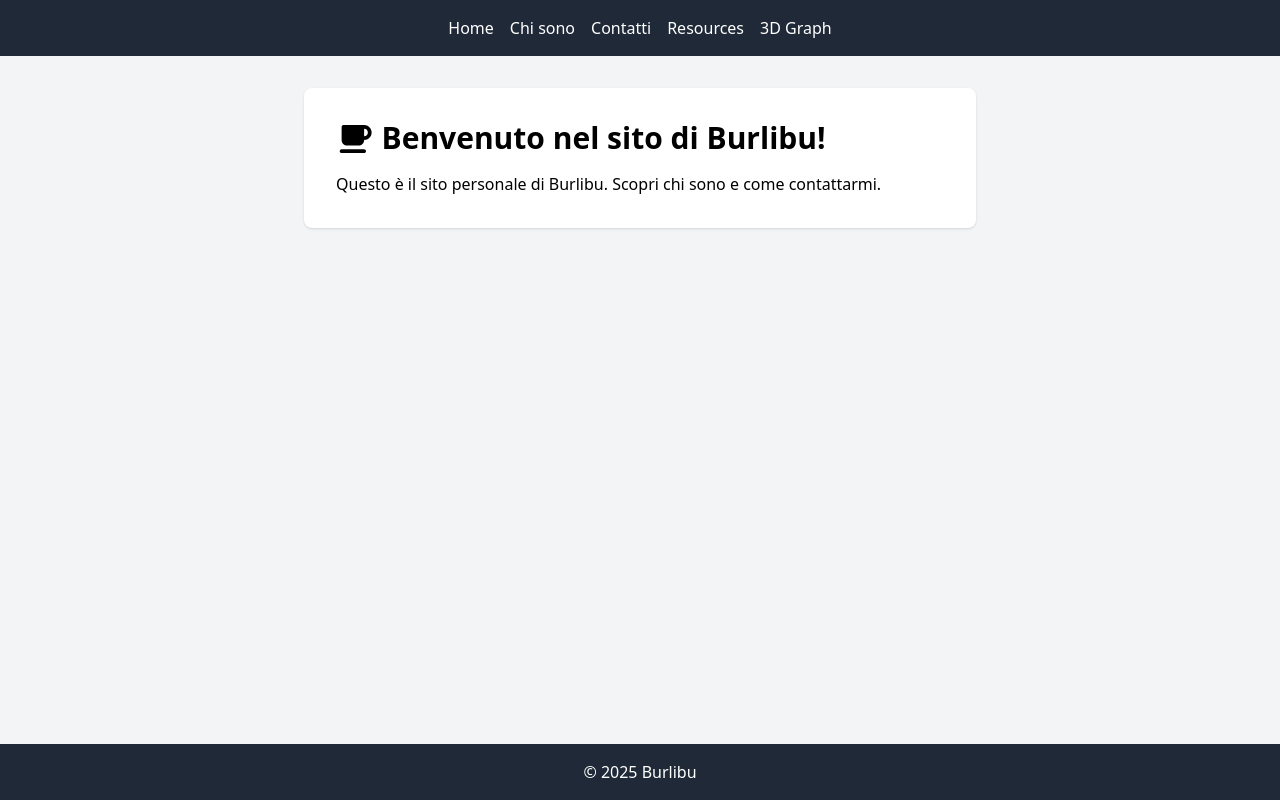
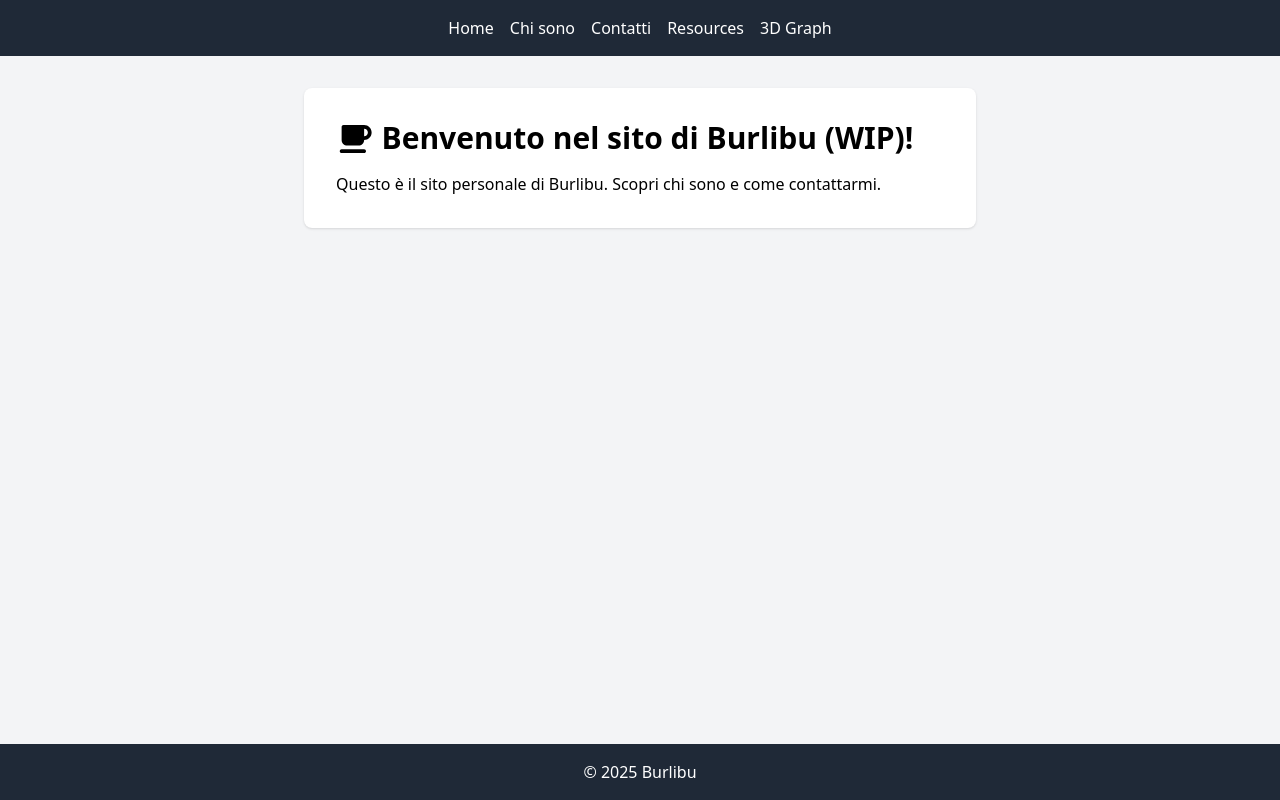
Before and after one commit to burlibu/burlibu.github.io, a React (Create React App) app: page / in a window 1280 px wide. Built offline with nearby package versions, Linux system fonts and the light colour scheme.

Commit message:
Cercando di far rifunzionare tutto

```diff
--- a/src/App.js
+++ b/src/App.js
@@ -9,7 +9,7 @@ function Home() {
     <main className="max-w-2xl mx-auto bg-white p-8 rounded-lg shadow mt-8">
       <h1 className="text-3xl font-bold mb-4 flex items-center gap-2">
         <FontAwesomeIcon icon={faCoffee} className="text-brown-600" />
-        Benvenuto nel sito di Burlibu!
+        Benvenuto nel sito di Burlibu (WIP)!
       </h1>
       <p>
         Questo è il sito personale di Burlibu. Scopri chi sono e come
```
